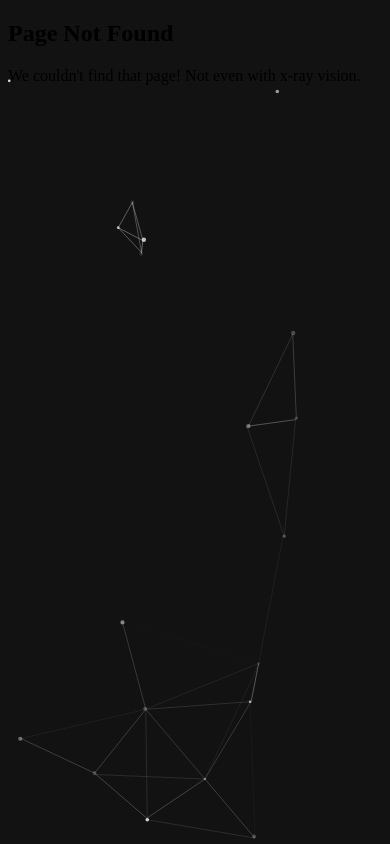
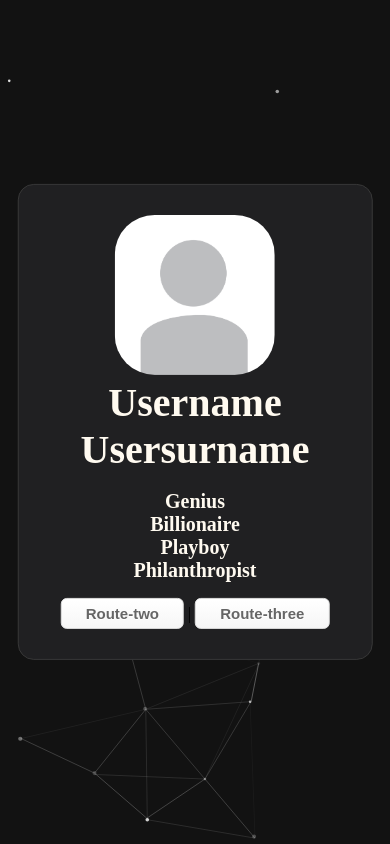
Before and after one commit to unsortedhashsets/unsortedhashsets.github.io, an Angular app: page /home in a window 390 px wide. Before the commit this address had no page. Built offline with nearby package versions, Linux system fonts and the light colour scheme.

Commit message:
Add mobile layout for home view

```diff
--- a/src/app/app-routing.module.ts
+++ b/src/app/app-routing.module.ts
@@ -7,4 +7,5 @@ const routes: Routes = [];
   imports: [RouterModule.forRoot(routes)],
   exports: [RouterModule]
 })
+
 export class AppRoutingModule { }
--- a/src/app/app.component.ts
+++ b/src/app/app.component.ts
@@ -1,5 +1,5 @@
 import { Component, OnInit } from '@angular/core';
-import { ParticlesConfig } from 'src/app/particles-config';
+import { ParticlesConfig } from 'src/app/utils/particles-config';
 
 declare let particlesJS: any;
 
@@ -10,6 +10,7 @@ declare let particlesJS: any;
 })
 
 export class AppComponent implements OnInit {
+
   public ngOnInit(): void {
     this.invokeParticles();
   }
--- /dev/null
+++ b/src/app/home/home.component.html
@@ -0,0 +1,32 @@
+<div class="homebox">
+
+    <img class="userPicture" src="/assets/imgs/anon_user.jpg" alt="image">
+
+    <h1 class="userName" *ngIf="getScreenWidth > 700">
+        Username Usersurname
+    </h1>
+
+    <h1 class="userName" *ngIf="getScreenWidth < 701">
+        Username<br />Usersurname
+    </h1>
+
+    <h2 class="userFeatures" *ngIf="getScreenWidth > 700">
+        Genius * Billionaire * Playboy * Philanthropist
+    </h2>
+
+    <h2 class="userFeatures" *ngIf="getScreenWidth < 701">
+        Genius<br />Billionaire<br />Playboy<br />Philanthropist
+    </h2>
+
+
+    <nav>
+        <a class="button" routerLink="/route-two" routerLinkActive="activebutton" ariaCurrentWhenActive="page">
+            Route-two
+        </a> |
+        <a class="button" routerLink="/route-three" routerLinkActive="activebutton" ariaCurrentWhenActive="page">
+            Route-three
+        </a>
+    </nav>
+
+    <router-outlet></router-outlet>
+</div>
--- /dev/null
+++ b/src/app/home/home.component.less
@@ -0,0 +1,93 @@
+.button {
+    box-shadow: inset 0 1px 0 0 #ffffff;
+    background: #ffffff linear-gradient(to bottom, #ffffff 5%, #f6f6f6 100%);
+    border-radius: 6px;
+    border: 1px solid #dcdcdc;
+    display: inline-block;
+    cursor: pointer;
+    color: #666666;
+    font-family: Arial, sans-serif;
+    font-size: 15px;
+    font-weight: bold;
+    padding: 6px 24px;
+    text-decoration: none;
+    text-shadow: 0 1px 0 #ffffff;
+    outline: 0;
+}
+
+.activebutton {
+    box-shadow: inset 0 1px 0 0 #dcecfb;
+    background: #bddbfa linear-gradient(to bottom, #bddbfa 5%, #80b5ea 100%);
+    border: 1px solid #84bbf3;
+    color: #ffffff;
+    text-shadow: 0 1px 0 #528ecc;
+}
+
+@media screen and (min-width: 701px) {
+    .homebox {
+        height: 400px;
+        width: auto;
+        aspect-ratio: 1.6/1;
+        align-items: center;
+        text-align: center;
+        background: #202022;
+        position: absolute;
+        top: 50%;
+        left: 50%;
+        transform: translate(-50%, -50%);
+        border: 1px solid #383838;
+        border-radius: 16px;
+        padding: 30px;
+    }
+}
+
+@media screen and (max-width: 700px) {
+    .homebox {
+        width: 75%;
+        align-items: center;
+        text-align: center;
+        background: #202022;
+        position: absolute;
+        top: 50%;
+        left: 50%;
+        transform: translate(-50%, -50%);
+        border: 1px solid #383838;
+        border-radius: 16px;
+        padding: 30px;
+    }
+}
+
+.userPicture {
+    height: 10em;
+    border-radius: 25%; //50% to make in round
+}
+
+@media screen and (min-width: 701px) {
+    .userName {
+        color: floralwhite;
+        font-size: 60px;
+        margin: 0px;
+    }
+}
+
+@media screen and (max-width: 700px) {
+    .userName {
+        color: floralwhite;
+        font-size: 40px;
+        margin: 0px;
+    }
+}
+
+@media screen and (min-width: 701px) {
+    .userFeatures{
+        color: floralwhite;
+        font-size: 30px;
+    }
+}
+
+@media screen and (max-width: 700px) {
+    .userFeatures{
+        color: floralwhite;
+        font-size: 20px;
+    }
+}
--- /dev/null
+++ b/src/app/home/home.component.ts
@@ -0,0 +1,26 @@
+import { Component, HostListener, OnInit } from '@angular/core';
+
+@Component({
+  selector: 'app-home',
+  templateUrl: './home.component.html',
+  styleUrls: ['./home.component.less']
+})
+export class HomeComponent implements OnInit {
+
+  constructor() { }
+
+  public getScreenWidth: any;
+  public getScreenHeight: any;
+
+  ngOnInit(): void {
+    this.getScreenWidth = window.innerWidth;
+    this.getScreenHeight = window.innerHeight;
+  }
+
+  @HostListener('window:resize', ['$event'])
+  onWindowResize() {
+    this.getScreenWidth = window.innerWidth;
+    this.getScreenHeight = window.innerHeight;
+  }
+
+}
--- a/src/app/route-one/route-one.component.less
+++ /dev/null
@@ -1,45 +0,0 @@
-.button {
-    box-shadow: inset 0 1px 0 0 #ffffff;
-    background: #ffffff linear-gradient(to bottom, #ffffff 5%, #f6f6f6 100%);
-    border-radius: 6px;
-    border: 1px solid #dcdcdc;
-    display: inline-block;
-    cursor: pointer;
-    color: #666666;
-    font-family: Arial, sans-serif;
-    font-size: 15px;
-    font-weight: bold;
-    padding: 6px 24px;
-    text-decoration: none;
-    text-shadow: 0 1px 0 #ffffff;
-    outline: 0;
-}
-
-.activebutton {
-    box-shadow: inset 0 1px 0 0 #dcecfb;
-    background: #bddbfa linear-gradient(to bottom, #bddbfa 5%, #80b5ea 100%);
-    border: 1px solid #84bbf3;
-    color: #ffffff;
-    text-shadow: 0 1px 0 #528ecc;
-}
-
-.homebox {
-    height: 330px;
-    width: auto;
-    aspect-ratio: 2/1;
-    align-items: center;
-    text-align: center;
-    background: #202022;
-    position: absolute;
-    top: 50%;
-    left: 50%;
-    transform: translate(-50%, -50%);
-    border: 1px solid #383838;
-    border-radius: 16px;
-    padding-top: 30px;
-}
-
-.userPicture {
-    height: 10em;
-    border-radius: 25%; //50% to make in round
-}
--- a/src/app/route-one/route-one.component.ts
+++ /dev/null
@@ -1,15 +0,0 @@
-import { Component, OnInit } from '@angular/core';
-
-@Component({
-  selector: 'app-route-one',
-  templateUrl: './route-one.component.html',
-  styleUrls: ['./route-one.component.less']
-})
-export class RouteOneComponent implements OnInit {
-
-  constructor() { }
-
-  ngOnInit(): void {
-  }
-
-}
--- a/src/app/route-three/route-three.component.less
+++ b/src/app/route-three/route-three.component.less
@@ -3,10 +3,10 @@
     border: 1px solid #383838;
     border-radius: 16px;
     position: fixed;
-    top: 50px;
-    left: 50px;
-    bottom: 50px;
-    right: 50px;
+    top: 25px;
+    left: 25px;
+    bottom: 25px;
+    right: 25px;
     padding: 25px;
     overflow: auto;
 }
--- a/src/app/route-two/route-two.component.less
+++ b/src/app/route-two/route-two.component.less
@@ -3,10 +3,10 @@
     border: 1px solid #383838;
     border-radius: 16px;
     position: fixed;
-    top: 50px;
-    left: 50px;
-    bottom: 50px;
-    right: 50px;
+    top: 25px;
+    left: 25px;
+    bottom: 25px;
+    right: 25px;
     padding: 25px;
     overflow: auto;
 }
```
Also changed, not shown: src/app/app.module.ts (+4 -5 lines), src/app/home/home.componentmobile.html (renamed from src/app/route-one/route-one.component.html), src/app/utils/particles-config.ts (renamed from src/app/particles-config.ts), 2 other files (tests, documents, lock files or other folders).
